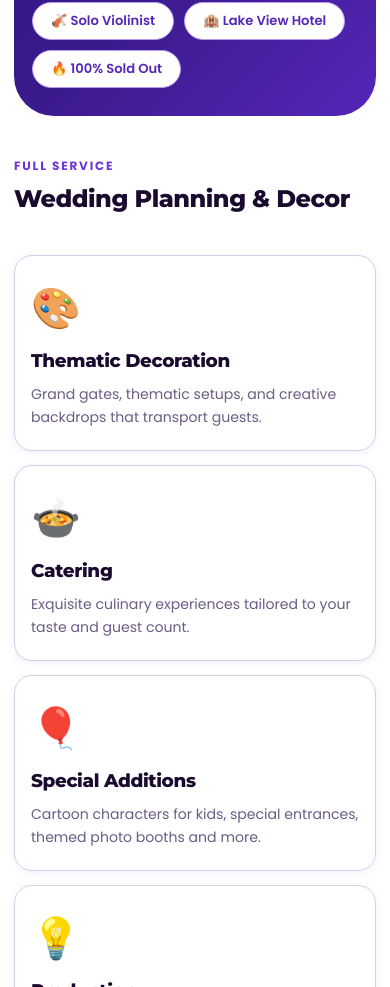
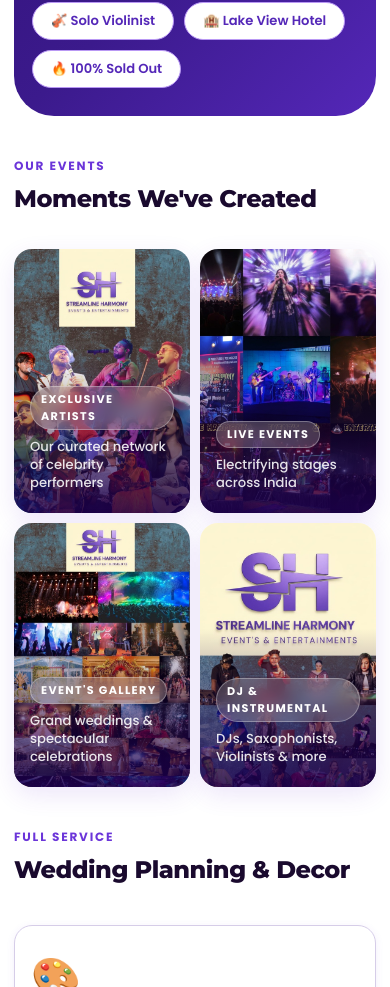
Before and after one commit to debojitbosak101-byte/harmony-sl, a React (Vite) app: page / in a window 390 px wide. Shown: the part 5605-6592 px from the top of the page. Built offline with nearby package versions, Linux system fonts and the light colour scheme.

Commit message:
fix: add 4 photos to Events page gallery, slow testimonials scroll to 0.3x, fix hover-pause and add mobile touch swipe

```diff
--- a/src/App.css
+++ b/src/App.css
@@ -1736,3 +1736,101 @@ img { max-width: 100%; display: block; }
   .artist-gallery-item { height: 200px; }
   .artist-gallery-item.gallery-active { height: 260px; }
 }
+
+/* ─── Events Page Photo Gallery Strip ───────────────────── */
+.events-photo-gallery {
+  display: flex;
+  flex-direction: column;
+  gap: 24px;
+}
+
+.events-photo-strip {
+  display: grid;
+  grid-template-columns: repeat(4, 1fr);
+  gap: 16px;
+}
+
+.events-photo-card {
+  position: relative;
+  border-radius: var(--r-lg);
+  overflow: hidden;
+  aspect-ratio: 9 / 16;
+  cursor: pointer;
+  box-shadow: var(--shadow-md);
+  transition: transform 0.4s ease, box-shadow 0.4s ease;
+}
+.events-photo-card:hover {
+  transform: translateY(-8px) scale(1.02);
+  box-shadow: var(--shadow-xl, 0 20px 50px rgba(107,53,217,0.25));
+}
+
+.events-photo-img {
+  width: 100%;
+  height: 100%;
+  object-fit: cover;
+  object-position: top center;
+  display: block;
+  transition: transform 0.6s ease, filter 0.4s ease;
+}
+.events-photo-card:hover .events-photo-img {
+  transform: scale(1.07);
+  filter: brightness(1.08) saturate(1.12);
+}
+
+.events-photo-overlay {
+  position: absolute;
+  inset: 0;
+  background: linear-gradient(
+    to bottom,
+    transparent 40%,
+    rgba(30, 0, 80, 0.85) 100%
+  );
+  display: flex;
+  flex-direction: column;
+  justify-content: flex-end;
+  padding: 20px 16px;
+  opacity: 0;
+  transition: opacity 0.4s ease;
+}
+.events-photo-card:hover .events-photo-overlay { opacity: 1; }
+
+.events-photo-label {
+  display: inline-block;
+  background: rgba(255,255,255,0.18);
+  backdrop-filter: blur(8px);
+  -webkit-backdrop-filter: blur(8px);
+  border: 1px solid rgba(255,255,255,0.3);
+  color: white;
+  font-size: 0.7rem;
+  font-weight: 700;
+  letter-spacing: 0.12em;
+  text-transform: uppercase;
+  padding: 4px 10px;
+  border-radius: 100px;
+  margin-bottom: 8px;
+  width: fit-content;
+}
+
+.events-photo-caption {
+  color: rgba(255,255,255,0.88);
+  font-size: 0.82rem;
+  line-height: 1.4;
+  font-weight: 500;
+}
+
+@media (max-width: 768px) {
+  .events-photo-strip {
+    grid-template-columns: 1fr 1fr;
+    gap: 12px;
+  }
+  .events-photo-card { aspect-ratio: 3 / 4; }
+  .events-photo-overlay { opacity: 1; }
+}
+
+@media (max-width: 430px) {
+  .events-photo-strip {
+    grid-template-columns: 1fr 1fr;
+    gap: 10px;
+  }
+  .events-photo-card { aspect-ratio: 2 / 3; border-radius: var(--r-md); }
+}
--- a/src/App.jsx
+++ b/src/App.jsx
@@ -396,7 +396,7 @@ function TestimonialsHScroller() {
   useEffect(() => {
     const track = trackRef.current;
     if (!track) return;
-    const speed = 0.7; // px per frame
+    const speed = 0.3; // px per frame — slow, readable scroll
 
     const animate = () => {
       if (!pausedRef.current && !isDragging.current) {
@@ -429,10 +429,28 @@ function TestimonialsHScroller() {
     syncPos();
   };
   const onMouseLeave = () => {
+    // Only stop drag — don't touch pausedRef (that's managed by outer wrapper)
     isDragging.current = false;
+    if (trackRef.current) trackRef.current.style.cursor = 'grab';
+    syncPos();
+  };
+
+  // Touch support for mobile swipe
+  const touchStartX = useRef(0);
+  const touchScrollStart = useRef(0);
+  const onTouchStart = (e) => {
+    pausedRef.current = true;
+    touchStartX.current = e.touches[0].pageX;
+    touchScrollStart.current = trackRef.current.scrollLeft;
+  };
+  const onTouchMove = (e) => {
+    const walk = (touchStartX.current - e.touches[0].pageX) * 1.2;
+    trackRef.current.scrollLeft = touchScrollStart.current + walk;
+    posRef.current = trackRef.current.scrollLeft;
+  };
+  const onTouchEnd = () => {
+    syncPos();
     pausedRef.current = false;
-    trackRef.current.style.cursor = 'grab';
-    syncPos();
   };
   const onMouseMove = (e) => {
     if (!isDragging.current) return;
@@ -457,6 +475,9 @@ function TestimonialsHScroller() {
         onMouseUp={onMouseUp}
         onMouseLeave={onMouseLeave}
         onMouseMove={onMouseMove}
+        onTouchStart={onTouchStart}
+        onTouchMove={onTouchMove}
+        onTouchEnd={onTouchEnd}
       >
         {doubled.map((t, i) => (
           <div key={i} className="testimonial-card testi-h-card">
@@ -594,6 +615,30 @@ function EventPage({ setPage }) {
           </div>
         </div>
       </ScrollSection>
+
+      {/* ── Our Photo Gallery ── */}
+      <section className="events-photo-gallery">
+        <ScrollSection>
+          <span className="section-eyebrow">Our Events</span>
+          <h2 className="section-title">Moments We've Created</h2>
+        </ScrollSection>
+        <div className="events-photo-strip">
+          {[
+            { src: artistCollageImg,   label: 'Exclusive Artists',    caption: 'Our curated network of celebrity performers' },
+            { src: eventsGridImg,      label: 'Live Events',           caption: 'Electrifying stages across India' },
+            { src: galleryCollageImg,  label: "Event's Gallery",       caption: 'Grand weddings & spectacular celebrations' },
+            { src: djArtistCollageImg, label: 'DJ & Instrumental',     caption: 'DJs, Saxophonists, Violinists & more' },
+          ].map((img, i) => (
+            <ScrollSection key={i} className="events-photo-card" delay={i * 100}>
+              <img src={img.src} alt={img.label} className="events-photo-img" loading="lazy" />
+              <div className="events-photo-overlay">
+                <span className="events-photo-label">{img.label}</span>
+                <p className="events-photo-caption">{img.caption}</p>
+              </div>
+            </ScrollSection>
+          ))}
+        </div>
+      </section>
 
       <section className="wedding-section">
         <ScrollSection>
```
Also changed, not shown: 1 other file (tests, documents, lock files or other folders).
